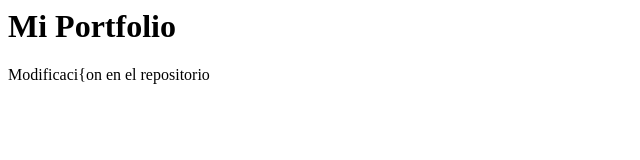
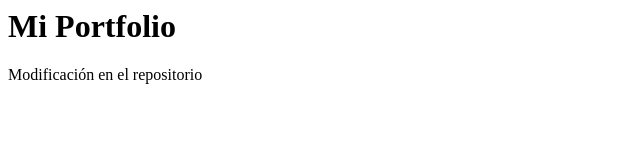
Before and after one commit to MatiasSilvaIslas/Pruebas, a plain HTML site: page index.html in a window 1280 px wide. Shown: the full height of the page, 0-640 px from the left. Drawn offline with Linux system fonts and the light colour scheme.

Commit message:
Update index.html

```diff
--- a/index.html
+++ b/index.html
@@ -1,2 +1,2 @@
 <h1>Mi Portfolio </h1>
-<p>Modificaci{on en el repositorio </p>
+<p>Modificación en el repositorio </p>
```
